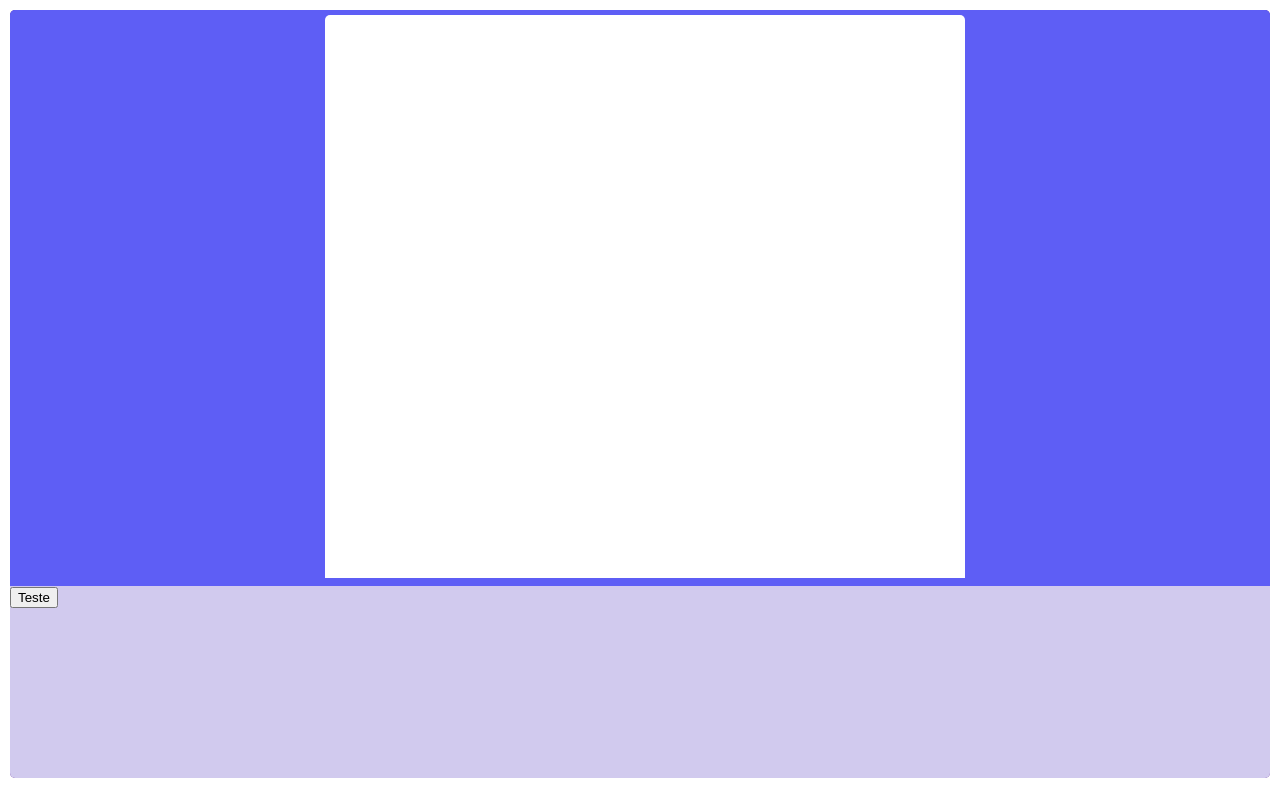
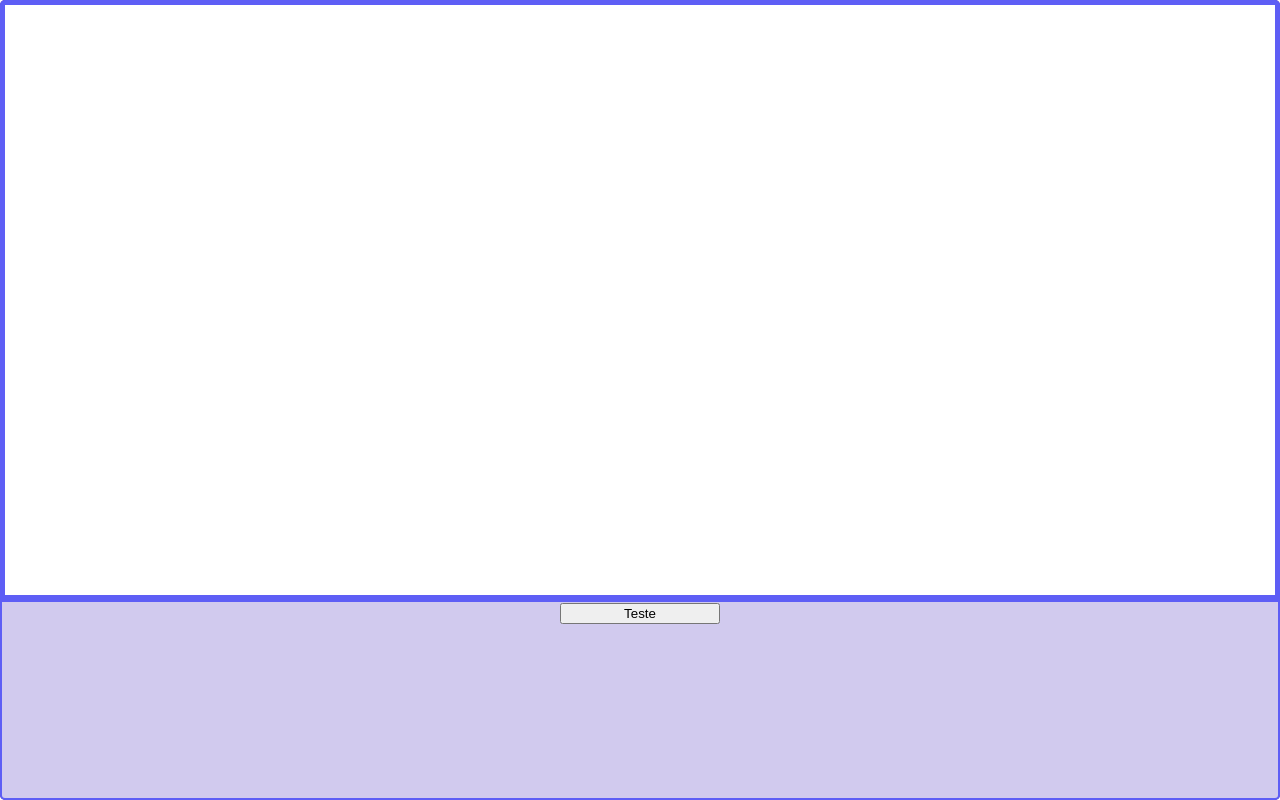
Before and after one commit to hugo-dutra/react-travelling-salesman-problem, a React (Create React App) app: page / in a window 1280 px wide. Built offline with nearby package versions, Linux system fonts and the light colour scheme.

Commit message:
Ajustes em pontos criados.

```diff
--- a/src/components/Canvas.css
+++ b/src/components/Canvas.css
@@ -1,10 +1,9 @@
 .CanvasClass {
   background-color: rgb(255, 255, 255);
-  padding: 5px;
-  margin-left: 25%;
-  margin-top: 5px;
-  width: 50%;
-  height: 96%;
+
+
+
+
 
   border-radius: 5px 5px 0px 0px;
 
--- a/src/components/Canvas.jsx
+++ b/src/components/Canvas.jsx
@@ -21,13 +21,13 @@ const Canvas = (props) => {
     const canvas = canvasRef.current;
     points.push({ x: clientX, y: clientY });
     setPoints([...points]);
-    canvas.width = 1080;
-    canvas.height = 600;
+    canvas.width = window.innerWidth * 0.98;
+    canvas.height = window.innerHeight * 0.72;
     const context = canvas.getContext('2d');
 
     for (let i = 0; i < points.length; i++) {
       context.beginPath();
-      context.arc(points[i].x - window.screen.width * 0.24, points[i].y - window.screen.height * 0.02, 5, 0, 2 * Math.PI);
+      context.arc(points[i].x - 5, points[i].y - 5, 5, 0, 2 * Math.PI);
       context.fillStyle = "red";
       context.fill();
       context.stroke();
--- a/src/components/Controls.css
+++ b/src/components/Controls.css
@@ -1,5 +1,12 @@
 .Controls {
   background-color: rgb(209, 202, 238);
+  border: rgb(94, 94, 245) 2px solid;
   flex: 1;
   border-radius: 0px 0px 5px 5px;
+  text-align: center;
 }
+
+.Controls button {
+  width: 20vh;
+  cursor: pointer;
+}
--- a/src/components/MainPanel.css
+++ b/src/components/MainPanel.css
@@ -1,5 +1,6 @@
 .MainPanel {
-  background-color: rgb(94, 94, 245);
+  background-color: white;
+  border: rgb(94, 94, 245) 5px solid;
   flex: 3;
   border-radius: 5px 5px 0px 0px;
 }
--- a/src/components/MainPanel.jsx
+++ b/src/components/MainPanel.jsx
@@ -1,13 +1,11 @@
 import './MainPanel.css'
 import React from 'react';
 import { useState } from 'react';
-import { drawCircle, clearCanvas } from '../services/CanvasService';
 import Canvas from './Canvas';
 
 const circles = [];
 
 const MainPanel = (props) => {
-
 
   const pontosRecuperados = (pontos) => {
     props.posicaoPontos(pontos)
--- a/src/screens/MainScreen.css
+++ b/src/screens/MainScreen.css
@@ -3,7 +3,6 @@
   display: flex;
   flex-grow: 1;
   flex-direction: column;
-  margin: 10px;
   border-radius: 5px;
-  height: 96vh;
+  height: 100vh;
 }
--- a/src/services/CanvasService.js
+++ /dev/null
@@ -1,18 +0,0 @@
-export const drawCircle = (x, y, radius) => {
-  const panelCanvas = document.getElementById("panelCanvas");
-  panelCanvas.width = window.innerWidth;
-  panelCanvas.height = window.innerHeight;
-  const ctx = panelCanvas.getContext("2d");
-
-  ctx.beginPath();
-  ctx.arc(x, y - panelCanvas.offsetTop, radius, 0, 2 * Math.PI);
-  ctx.fillStyle = "red";
-  ctx.fill();
-  ctx.stroke();
-}
-
-export const clearCanvas = () => {
-  const panelCanvas = document.getElementById("panelCanvas");
-  const ctx = panelCanvas.getContext("2d");
-  ctx.clearRect(0, 0, panelCanvas.width, panelCanvas.height)
-}
```
